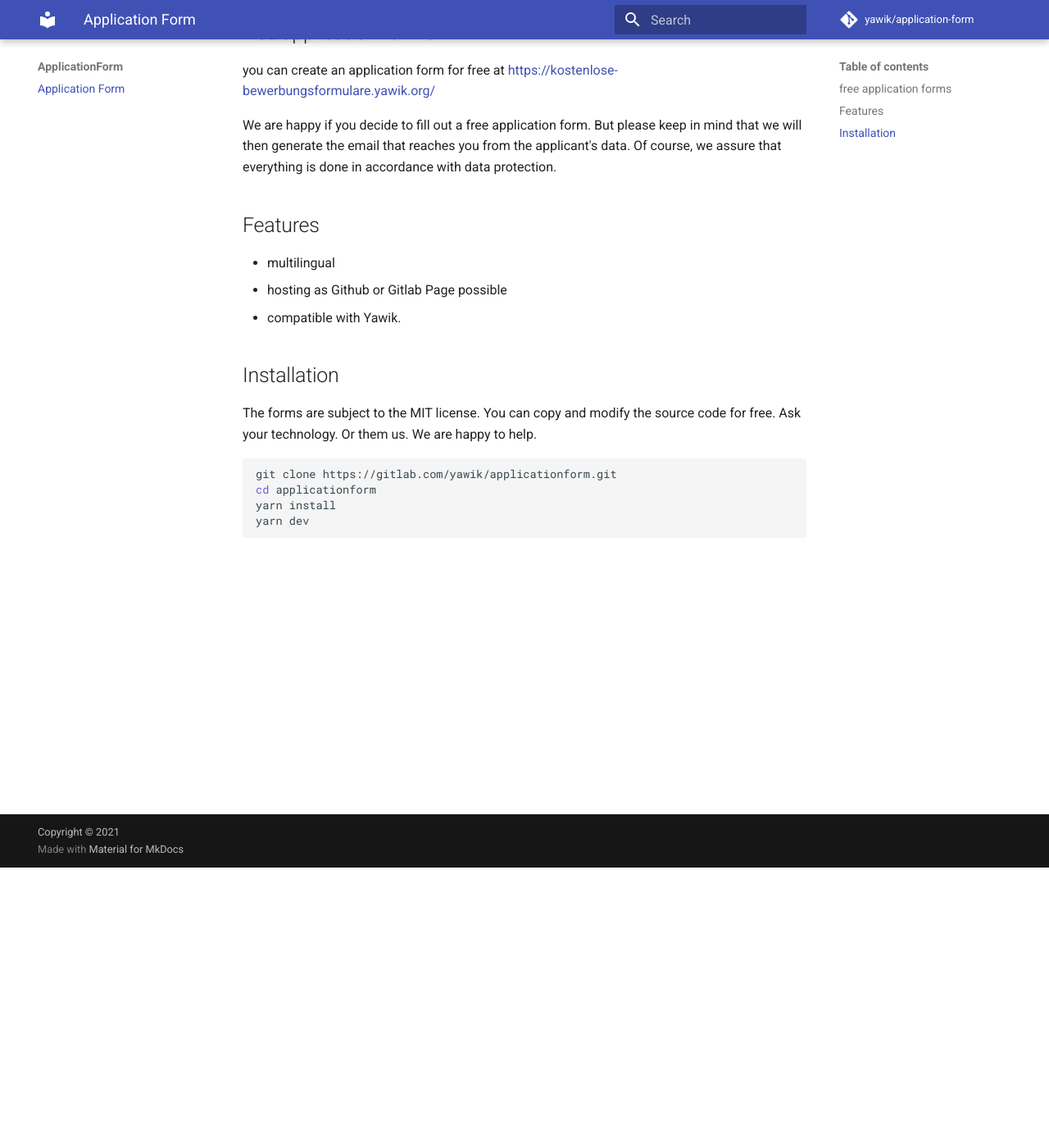
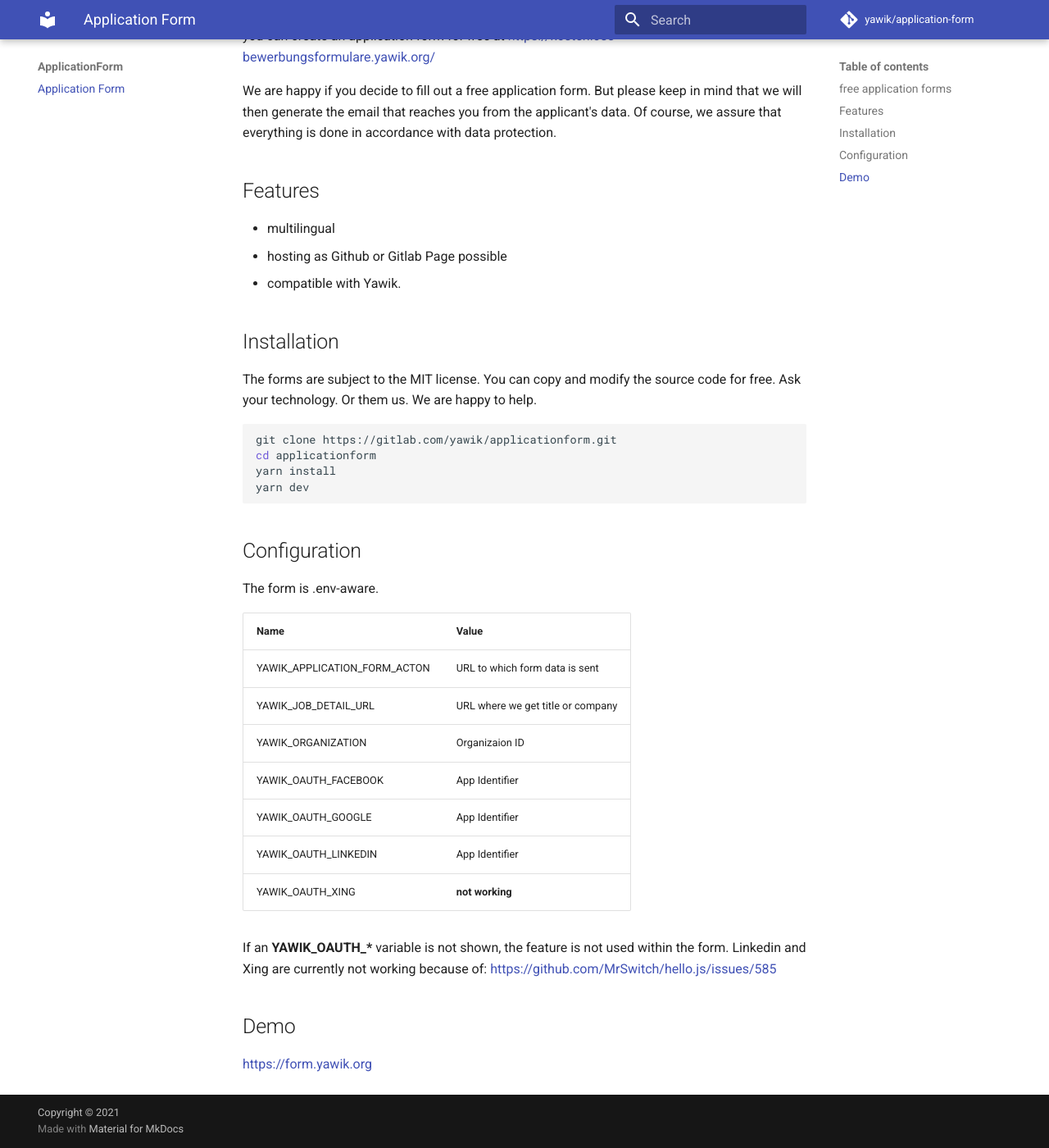
Before and after one commit to yawik/ApplicationForm, an MkDocs documentation site: the page built from docs/index.md, in a window 1280 px wide and 1400 px high, scrolled down 342 px. Shown: the whole window at 82% size. Built offline with MkDocs 1.6.1 and Material for MkDocs 9.7.7, drawn with Linux system fonts in a browser that asks for light colours; comment, search, counter and statistics services are not loaded; some of the changed text lies outside the part shown.

Commit message:
chore: add documentation

````diff
--- a/docs/index.md
+++ b/docs/index.md
@@ -5,8 +5,6 @@
 form thus offers the applicant a maximum of user-friendliness. Already during the
 input of the application data, the applicant is signaled that data is entered
 correctly or incorrectly.
-
-Demo: https://form.yawik.org
 
 ## free application forms
 
@@ -35,3 +33,24 @@
 yarn install
 yarn dev
 ```
+
+## Configuration
+
+The form is .env-aware.
+
+| Name                         | Value                               |
+|------------------------------|-------------------------------------|
+| YAWIK_APPLICATION_FORM_ACTON | URL to which form data is sent      |
+| YAWIK_JOB_DETAIL_URL         | URL where we get title or company   |
+| YAWIK_ORGANIZATION           | Organizaion ID                      |
+| YAWIK_OAUTH_FACEBOOK         | App Identifier                      |
+| YAWIK_OAUTH_GOOGLE           | App Identifier                      |
+| YAWIK_OAUTH_LINKEDIN         | App Identifier                      |
+| YAWIK_OAUTH_XING             | **not working**                     |
+
+If an **YAWIK_OAUTH_\*** variable is not shown, the feature is not used within the form.
+Linkedin and Xing are currently not working because of: https://github.com/MrSwitch/hello.js/issues/585
+
+## Demo
+
+https://form.yawik.org
````
Also changed, not shown: README.md (+2 -3 lines).
